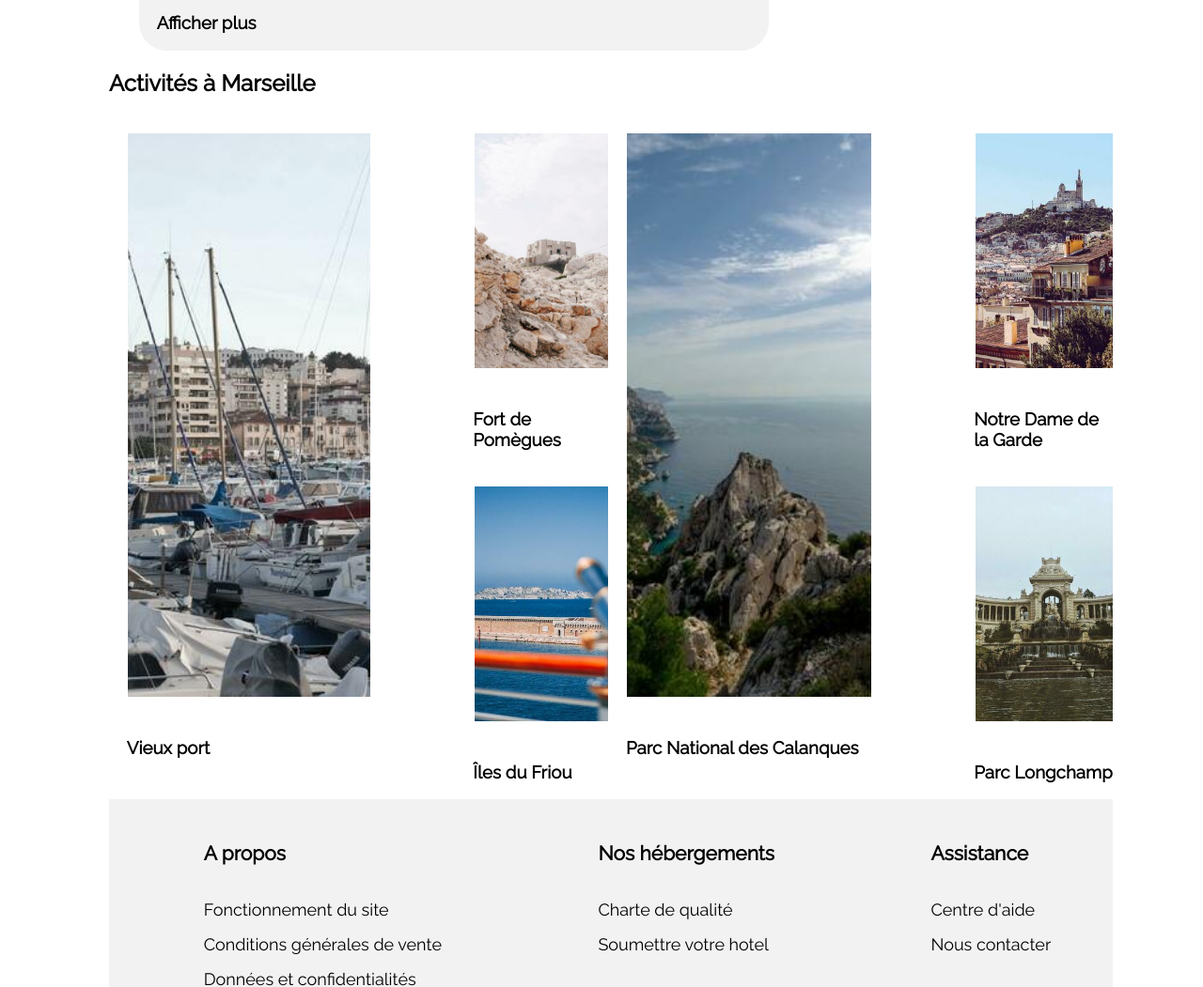
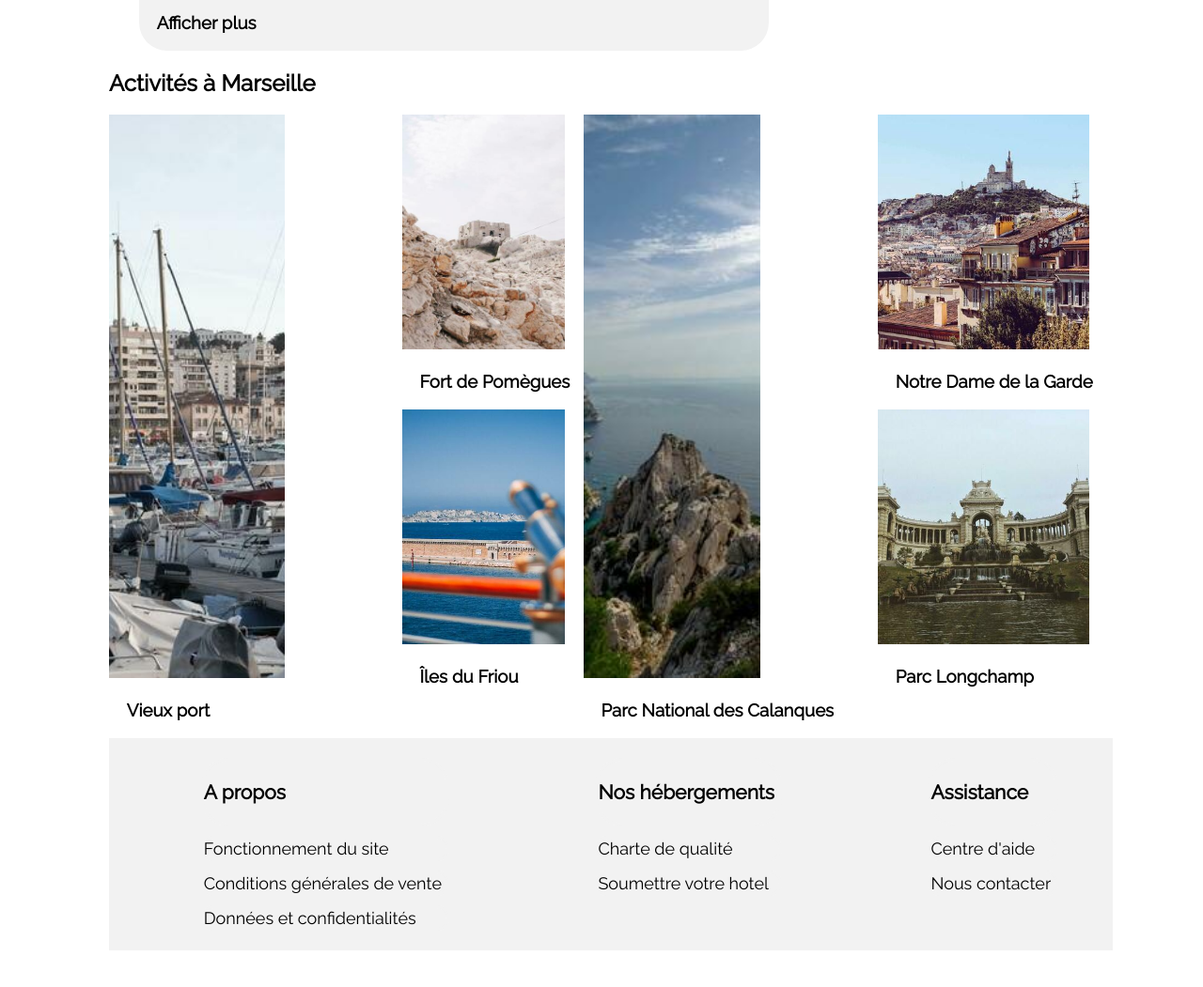
Before and after one commit to SamuelFluet/P2, a plain HTML site: page index.html in a window 1280 px wide. Shown: the part 2500-3551 px from the top of the page at 94% size. After the commit the page ends 3520 px from the top, so only its background shows below. Drawn offline with Linux system fonts and the light colour scheme.

Commit message:
activity ?

```diff
--- a/styles.css
+++ b/styles.css
@@ -214,28 +214,24 @@ main ul li span{
 .Activity{
     display:flex;
     flex-direction: row;
-    justify-content: space-around;
-    overflow: hidden;
+    align-content: space-between;
 }
 .Activity article{
     border: 1px solid #F2F2F2;
     width:100%;
-    overflow: hidden;
     border: grey;
     border-radius: 20px;
-}
+    display: inline-block;
+ }
 .article1 img{
     object-fit:cover;
-    margin: 20px;
     height: 600px;
-    width: 70%;
+    width: 60%;
 }
 .article2 img{
     object-fit:cover;
-    margin: 20px;
     height: 250px;
-    overflow: hidden;
-    width: 100%;
+    width: 90%;
 }
 .Activity h3{
     margin-left: 1em;
```
